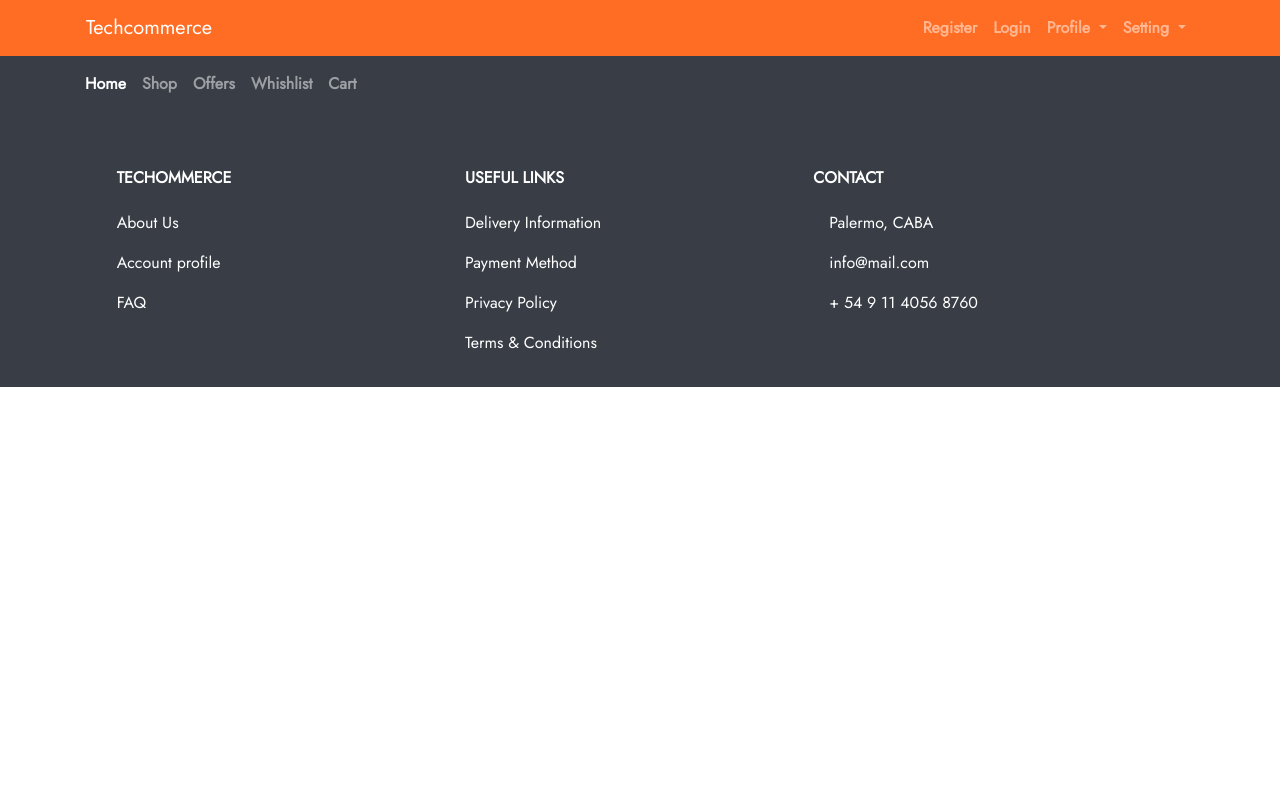
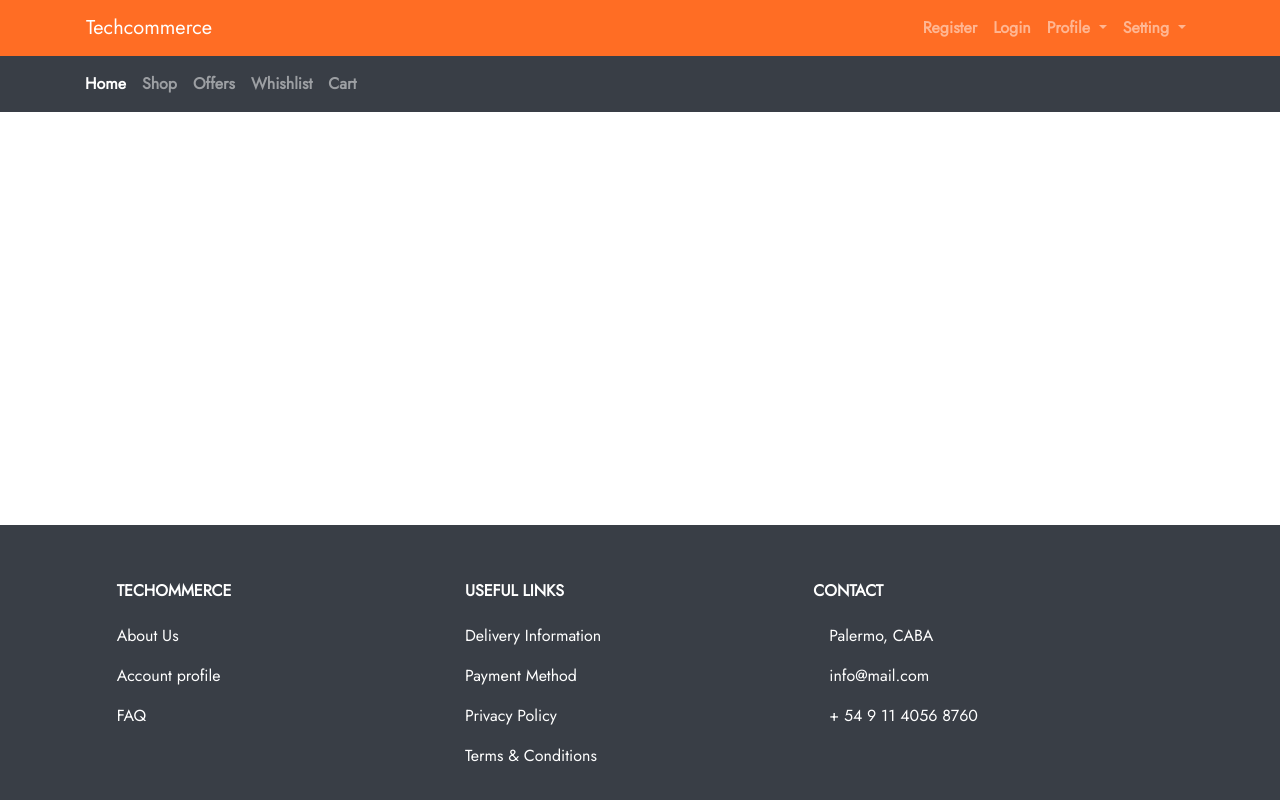
Before and after one commit to mteijiz/techommerce-frontend, an Angular app: page / in a window 1280 px wide. Built offline with nearby package versions, Linux system fonts and the light colour scheme.

Commit message:
Fixing footer: footer stays at the bottom

```diff
--- a/src/app/Components/Header-Footer/footer/footer.component.css
+++ b/src/app/Components/Header-Footer/footer/footer.component.css
@@ -1,7 +1,3 @@
 .background{
     background-color: #393e46;
 }
-
-.page-footer{
-    bottom:0;
-}
--- a/src/app/app.component.css
+++ b/src/app/app.component.css
@@ -0,0 +1,3 @@
+app-navbar{
+    width: 100%;
+}
--- a/src/app/app.component.html
+++ b/src/app/app.component.html
@@ -1,3 +1,3 @@
 <app-navbar></app-navbar>
 <app-navbar-shop></app-navbar-shop>
-<app-footer></app-footer>
+<app-footer class="mt-auto"></app-footer>
--- a/src/index.html
+++ b/src/index.html
@@ -10,8 +10,8 @@
   <link href="https://fonts.googleapis.com/css2?family=Jost&display=swap" rel="stylesheet">
 </head>
 
-<body>
-  <app-root class="font-type"></app-root>
+<body class="h-100 m-0">
+  <app-root class="d-flex flex-column h-100 font-type"></app-root>
 </body>
 
 </html>
--- a/src/styles.css
+++ b/src/styles.css
@@ -3,6 +3,7 @@
   font-family: 'Jost', sans-serif;
 }
 
-html, body{
+html{
   height: 100%;
+  margin: 0;
 }
```
